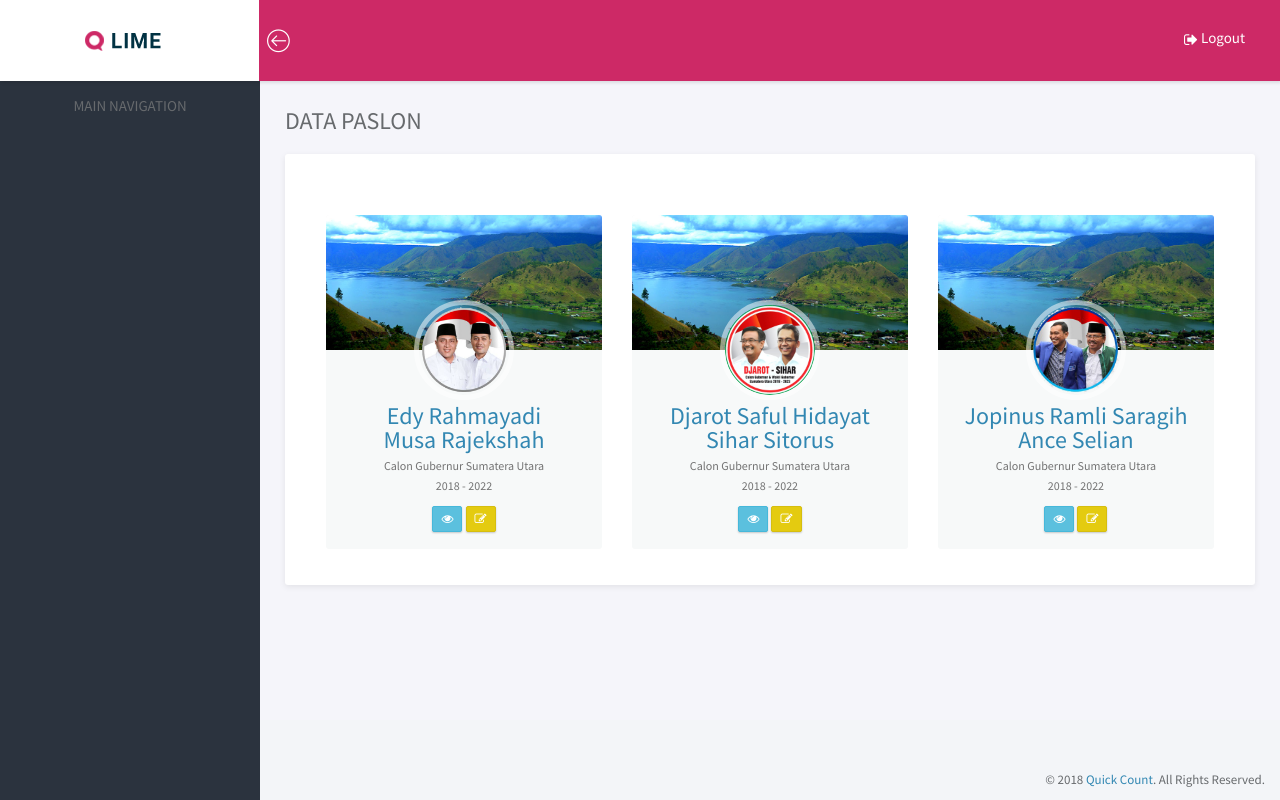
After one commit to quick-lime/qlime, a CodeIgniter app: page /database/index.php/paslon/index in a window 1280 px wide. The commit adds this page. Run offline with CodeIgniter, Linux system fonts and the light colour scheme; some libraries are stand-ins or nearby versions.

Commit message:
Update Profile Paslon

```diff
--- /dev/null
+++ b/application/controllers/Paslon.php
@@ -0,0 +1,15 @@
+<?php
+defined('BASEPATH') OR exit('No direct script access allowed');
+
+class Paslon extends CI_Controller {
+
+	public function __construct(){
+		parent::__construct();
+	}
+
+	public function index(){
+		$data['isi'] = "paslon/page-paslon.php";
+		$data['title'] = 'Data Paslon';
+		$this->load->view('layout',$data);
+	}
+}
--- a/application/views/layout.php
+++ b/application/views/layout.php
@@ -63,7 +63,7 @@
 						<!-- LEvel Login Super -->
 						<?php if($level == "super"){ ?>
 						<li><a href="<?php echo base_url(); ?>dashboard"><i class="fa fa-dashboard"></i> <span>Dashboard</span></a></li>
-						<li><a href="#"><i class="fa fa-user"></i> <span>Data Paslon</span></a></li>
+						<li><a href="<?php echo base_url(); ?>paslon"><i class="fa fa-user"></i> <span>Data Paslon</span></a></li>
 						<li><a href="<?php echo base_url(); ?>relawan"><i class="fa fa-users"></i> <span>Data Relawan</span></a></li>
 						<li><a href="<?php echo base_url(); ?>tps"><i class="fa fa-archive"></i> <span>Data TPS</span></a></li>
 						<li><a href="<?php echo base_url(); ?>operator"><i class="fa fa-users"></i> <span>Data Operator</span></a></li>
--- /dev/null
+++ b/application/views/paslon/page-paslon.php
@@ -0,0 +1,96 @@
+<!-- MAIN CONTENT -->
+<div class="main-content">
+		<div class="container-fluid">
+			<h3 class="page-title"><?php echo $title; ?></h3>
+			<div class="panel panel-headline">
+				<div class="panel-heading">
+				</div>
+				  <div class="panel-body">
+				  	<div class="col-lg-4">
+			            <div class="card hovercard">
+			                <div class="cardheader">
+
+			                </div>
+			                <div class="avatar">
+			                    <img alt="" src="<?php echo base_url(); ?>assets/img/1.png">
+			                </div>
+			                <div class="info">
+			                    <div class="title">
+			                        <span><a href="#">Edy Rahmayadi</a></span><br>
+			                        <span><a href="#">Musa Rajekshah</a></span>
+			                    </div>
+			                    <div class="desc">Calon Gubernur Sumatera Utara</div>
+			                    <div class="desc">2018 - 2022</div>
+			                </div>
+			                <div class="bottom">
+			                    <a class="btn btn-info btn-xs"
+			                       href="#">
+			                        <i class="fa fa-eye"></i>
+			                    </a>
+			                    <a class="btn btn-warning btn-xs"
+			                       href="#">
+			                        <i class="fa fa-edit"></i>
+			                    </a>
+			                </div>
+			            </div>
+				  </div>
+				  <div class="col-lg-4">
+			            <div class="card hovercard">
+			                <div class="cardheader">
+
+			                </div>
+			                <div class="avatar">
+			                    <img alt="" src="<?php echo base_url(); ?>assets/img/2.png">
+			                </div>
+			                <div class="info">
+			                    <div class="title">
+			                        <span><a href="#">Djarot Saful Hidayat</a></span><br>
+			                        <span><a href="#">Sihar Sitorus</a></span>
+			                    </div>
+			                    <div class="desc">Calon Gubernur Sumatera Utara</div>
+			                    <div class="desc">2018 - 2022</div>
+			                </div>
+			                <div class="bottom">
+			                    <a class="btn btn-info btn-xs"
+			                       href="#">
+			                        <i class="fa fa-eye"></i>
+			                    </a>
+			                    <a class="btn btn-warning btn-xs"
+			                       href="#">
+			                        <i class="fa fa-edit"></i>
+			                    </a>
+			                </div>
+			            </div>
+				  </div>
+				  <div class="col-lg-4">
+			            <div class="card hovercard">
+			                <div class="cardheader">
+
+			                </div>
+			                <div class="avatar">
+			                    <img alt="" src="<?php echo base_url(); ?>assets/img/3.png">
+			                </div>
+			                <div class="info">
+			                    <div class="title">
+			                        <span><a href="#">Jopinus Ramli Saragih</a></span><br>
+			                        <span><a href="#">Ance Selian</a></span>
+			                    </div>
+			                    <div class="desc">Calon Gubernur Sumatera Utara</div>
+			                    <div class="desc">2018 - 2022</div>
+			                </div>
+			               <div class="bottom">
+			                    <a class="btn btn-info btn-xs"
+			                       href="#">
+			                        <i class="fa fa-eye"></i>
+			                    </a>
+			                    <a class="btn btn-warning btn-xs"
+			                       href="#">
+			                        <i class="fa fa-edit"></i>
+			                    </a>
+			                </div>
+			            </div>
+				  </div>
+				</div>
+			</div>
+		</div>
+	</div>
--- a/assets/css/demo.css
+++ b/assets/css/demo.css
@@ -43,3 +43,246 @@ tr th{
 		height: 150px;
 	}
 }
+/*CARD*/
+.card {
+    padding-top: 20px;
+    margin: 10px 0 20px 0;
+    background-color: rgba(214, 224, 226, 0.2);
+    border-top-width: 0;
+    border-bottom-width: 2px;
+    -webkit-border-radius: 3px;
+    -moz-border-radius: 3px;
+    border-radius: 3px;
+    -webkit-box-shadow: none;
+    -moz-box-shadow: none;
+    box-shadow: none;
+    -webkit-box-sizing: border-box;
+    -moz-box-sizing: border-box;
+    box-sizing: border-box;
+}
+
+.card .card-heading {
+    padding: 0 20px;
+    margin: 0;
+}
+
+.card .card-heading.simple {
+    font-size: 20px;
+    font-weight: 300;
+    color: #777;
+    border-bottom: 1px solid #e5e5e5;
+}
+
+.card .card-heading.image img {
+    display: inline-block;
+    width: 46px;
+    height: 46px;
+    margin-right: 15px;
+    vertical-align: top;
+    border: 0;
+    -webkit-border-radius: 50%;
+    -moz-border-radius: 50%;
+    border-radius: 50%;
+}
+
+.card .card-heading.image .card-heading-header {
+    display: inline-block;
+    vertical-align: top;
+}
+
+.card .card-heading.image .card-heading-header h3 {
+    margin: 0;
+    font-size: 14px;
+    line-height: 16px;
+    color: #262626;
+}
+
+.card .card-heading.image .card-heading-header span {
+    font-size: 12px;
+    color: #999999;
+}
+
+.card .card-body {
+    padding: 0 20px;
+    margin-top: 20px;
+}
+
+.card .card-media {
+    padding: 0 20px;
+    margin: 0 -14px;
+}
+
+.card .card-media img {
+    max-width: 100%;
+    max-height: 100%;
+}
+
+.card .card-actions {
+    min-height: 30px;
+    padding: 0 20px 20px 20px;
+    margin: 20px 0 0 0;
+}
+
+.card .card-comments {
+    padding: 20px;
+    margin: 0;
+    background-color: #f8f8f8;
+}
+
+.card .card-comments .comments-collapse-toggle {
+    padding: 0;
+    margin: 0 20px 12px 20px;
+}
+
+.card .card-comments .comments-collapse-toggle a,
+.card .card-comments .comments-collapse-toggle span {
+    padding-right: 5px;
+    overflow: hidden;
+    font-size: 12px;
+    color: #999;
+    text-overflow: ellipsis;
+    white-space: nowrap;
+}
+
+.card-comments .media-heading {
+    font-size: 13px;
+    font-weight: bold;
+}
+
+.card.people {
+    position: relative;
+    display: inline-block;
+    width: 170px;
+    height: 300px;
+    padding-top: 0;
+    margin-left: 20px;
+    overflow: hidden;
+    vertical-align: top;
+}
+
+.card.people:first-child {
+    margin-left: 0;
+}
+
+.card.people .card-top {
+    position: absolute;
+    top: 0;
+    left: 0;
+    display: inline-block;
+    width: 170px;
+    height: 150px;
+    background-color: #ffffff;
+}
+
+.card.people .card-top.green {
+    background-color: #53a93f;
+}
+
+.card.people .card-top.blue {
+    background-color: #427fed;
+}
+
+.card.people .card-info {
+    position: absolute;
+    top: 150px;
+    display: inline-block;
+    width: 100%;
+    height: 101px;
+    overflow: hidden;
+    background: #ffffff;
+    -webkit-box-sizing: border-box;
+    -moz-box-sizing: border-box;
+    box-sizing: border-box;
+}
+
+.card.people .card-info .title {
+    display: block;
+    margin: 8px 14px 0 14px;
+    overflow: hidden;
+    font-size: 16px;
+    font-weight: bold;
+    line-height: 18px;
+    color: #404040;
+}
+
+.card.people .card-info .desc {
+    display: block;
+    margin: 8px 14px 0 14px;
+    overflow: hidden;
+    font-size: 12px;
+    line-height: 16px;
+    color: #737373;
+    text-overflow: ellipsis;
+}
+
+.card.people .card-bottom {
+    position: absolute;
+    bottom: 0;
+    left: 0;
+    display: inline-block;
+    width: 100%;
+    padding: 10px 20px;
+    line-height: 29px;
+    text-align: center;
+    -webkit-box-sizing: border-box;
+    -moz-box-sizing: border-box;
+    box-sizing: border-box;
+}
+
+.card.hovercard {
+    position: relative;
+    padding-top: 0;
+    overflow: hidden;
+    text-align: center;
+    background-color: rgba(214, 224, 226, 0.2);
+}
+
+.card.hovercard .cardheader {
+    background: url("../../assets/img/cover.jpg");
+    background-size: cover;
+    height: 135px;
+}
+
+.card.hovercard .avatar {
+    position: relative;
+    top: -50px;
+    margin-bottom: -50px;
+}
+
+.card.hovercard .avatar img {
+    width: 100px;
+    height: 100px;
+    max-width: 100px;
+    max-height: 100px;
+    -webkit-border-radius: 50%;
+    -moz-border-radius: 50%;
+    border-radius: 50%;
+    border: 5px solid rgba(255,255,255,0.5);
+}
+
+.card.hovercard .info {
+    padding: 4px 8px 10px;
+}
+
+.card.hovercard .info .title {
+    margin-bottom: 4px;
+    font-size: 24px;
+    line-height: 1;
+    color: #262626;
+    vertical-align: middle;
+}
+
+.card.hovercard .info .desc {
+    overflow: hidden;
+    font-size: 12px;
+    line-height: 20px;
+    color: #737373;
+    text-overflow: ellipsis;
+}
+
+.card.hovercard .bottom {
+    padding: 0 20px;
+    margin-bottom: 17px;
+}
+.btn-act{ border-radius: 5px; width:32px; height:32px; line-height:18px;  }
+/*END CARD*/
```
Also changed, not shown: application/views/data.php (deleted, +0 -82 lines), application/views/layout_result.php (+6 -9 lines), assets/img/cover.jpg (added).
